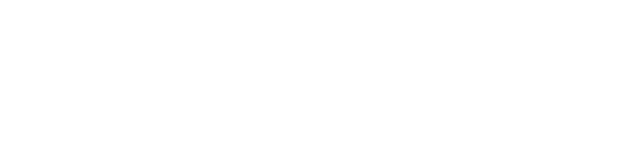
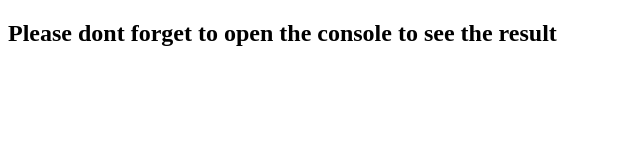
Before and after one commit to Najma53/Console-Finances, a plain HTML site: page index.html in a window 1280 px wide. Shown: the whole page, without its empty margins (0-640 px from the left). Drawn offline with Linux system fonts and the light colour scheme.

Commit message:
added reminder in HTML file, made changes to README

```diff
--- a/index.html
+++ b/index.html
@@ -7,6 +7,7 @@
   <title> 🧐JavaScript😭 </title>
 </head>
 <body>
+  <h2>Please dont forget to open the console to see the result</h2>
   <script src="index.js"></script>
 </body>
 </html>
```
Also changed, not shown: index.js (+43 -2 lines), images/statement.png (added), 1 other file.
